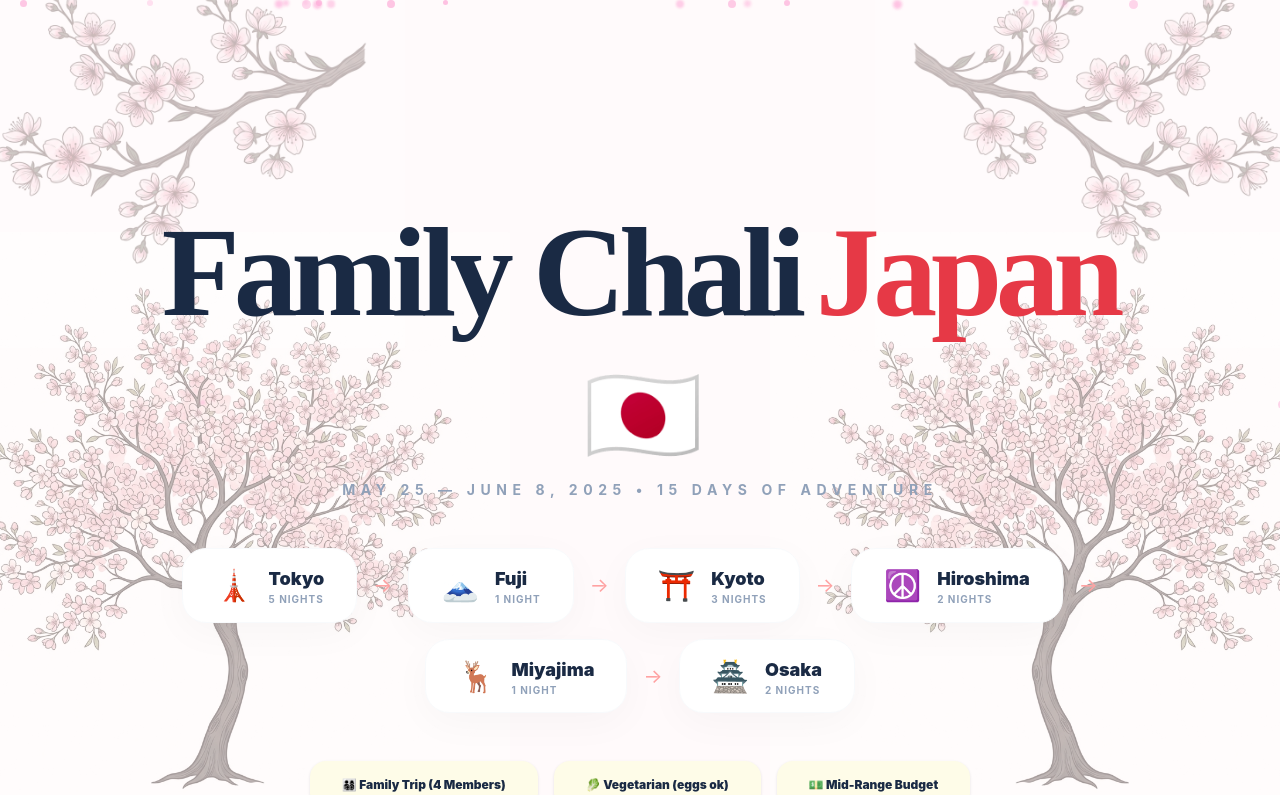
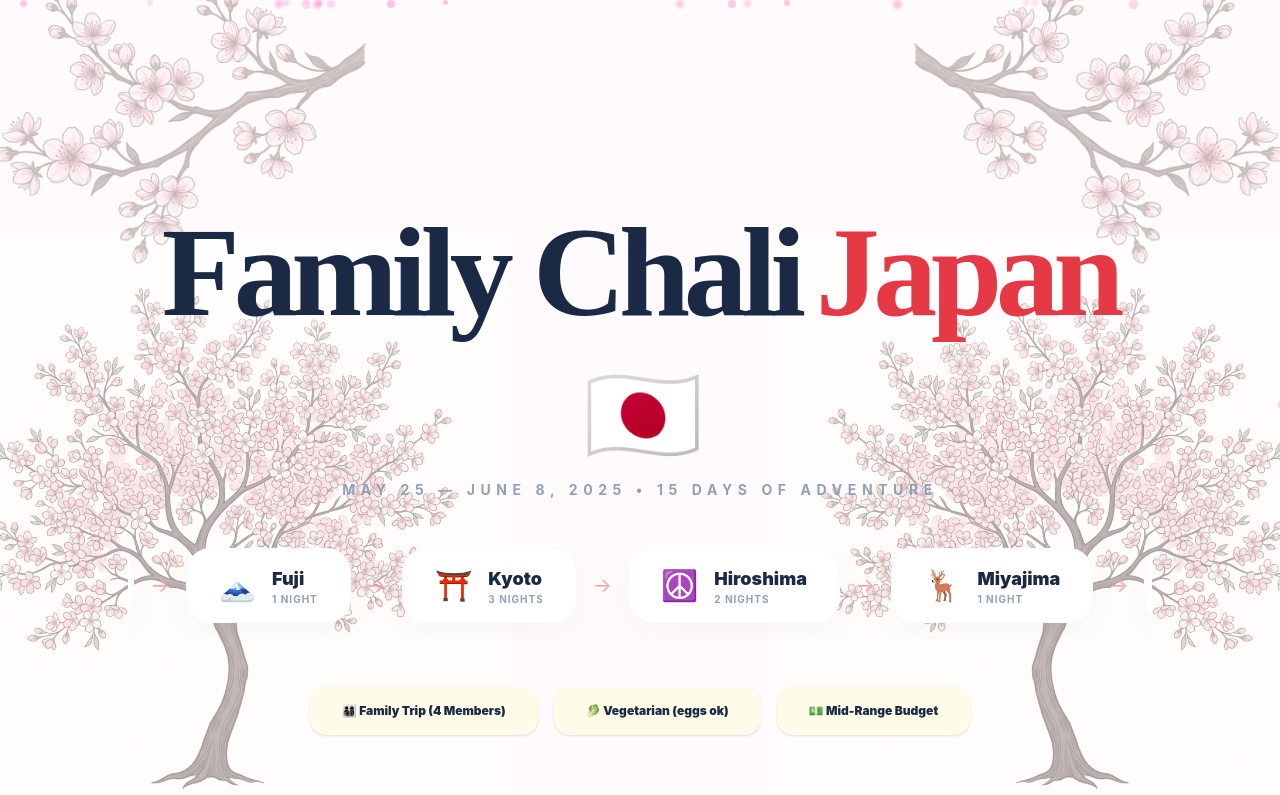
Before and after one commit to tech-wise627/gavi_personal, a Next.js app: page / in a window 1280 px wide. Shown: the top 795 px of the page. Built offline with nearby package versions, Linux system fonts and the light colour scheme.

Commit message:
UI: Align city timeline pills into a single horizontal row

```diff
--- a/app/page.tsx
+++ b/app/page.tsx
@@ -68,17 +68,17 @@ export default function TripPlanner() {
           </div>
 
           {/* City Timeline Pills */}
-          <div className="flex flex-wrap items-center justify-center gap-2 md:gap-4">
+          <div className="flex flex-nowrap items-center justify-start md:justify-center gap-2 md:gap-4 overflow-x-auto no-scrollbar pb-4 w-full px-4">
             <CityPill icon="🗼" name="Tokyo" nights="5 nights" />
-            <span className="text-red-300 text-xl">→</span>
+            <span className="text-red-300 text-xl flex-shrink-0">→</span>
             <CityPill icon="🗻" name="Fuji" nights="1 night" />
-            <span className="text-red-300 text-xl">→</span>
+            <span className="text-red-300 text-xl flex-shrink-0">→</span>
             <CityPill icon="⛩️" name="Kyoto" nights="3 nights" />
-            <span className="text-red-300 text-xl">→</span>
+            <span className="text-red-300 text-xl flex-shrink-0">→</span>
             <CityPill icon="☮️" name="Hiroshima" nights="2 nights" />
-            <span className="text-red-300 text-xl">→</span>
+            <span className="text-red-300 text-xl flex-shrink-0">→</span>
             <CityPill icon="🦌" name="Miyajima" nights="1 night" />
-            <span className="text-red-300 text-xl">→</span>
+            <span className="text-red-300 text-xl flex-shrink-0">→</span>
             <CityPill icon="🏯" name="Osaka" nights="2 nights" />
           </div>
 
@@ -163,7 +163,7 @@ export default function TripPlanner() {
 
 function CityPill({ icon, name, nights }: { icon: string; name: string; nights: string }) {
   return (
-    <div className="bg-white px-8 py-4 rounded-3xl shadow-[0_10px_40px_rgba(0,0,0,0.03)] border border-slate-50 flex items-center gap-4 transition-all hover:scale-105 hover:shadow-xl cursor-default group">
+    <div className="flex-shrink-0 bg-white px-8 py-4 rounded-3xl shadow-[0_10px_40px_rgba(0,0,0,0.03)] border border-slate-50 flex items-center gap-4 transition-all hover:scale-105 hover:shadow-xl cursor-default group">
       <span className="text-3xl group-hover:rotate-12 transition-transform">{icon}</span>
       <div className="text-left leading-tight">
         <p className="text-lg font-black text-[#1a2a44]">{name}</p>
```
